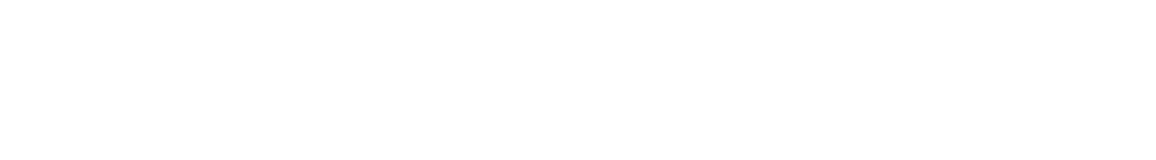
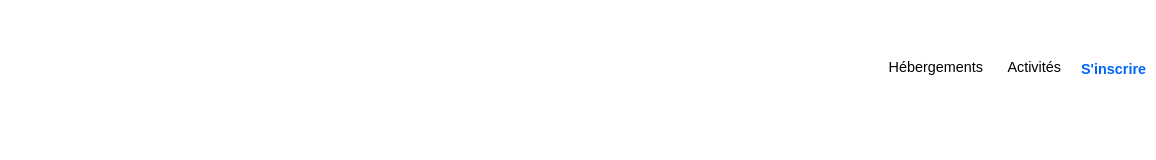
Before and after one commit to EdoBat01/BatumboEdouard_2_270821, a plain HTML site: page index.html in a window 1280 px wide. Shown: the full height of the page, 124-1280 px from the left. Drawn offline with Linux system fonts and the light colour scheme; a web font is replaced by a local one.

Commit message:
--- Auto-Git Commit ---

```diff
--- a/index.html
+++ b/index.html
@@ -17,3 +17,9 @@
                     width="120px"
                     Height="50 px" />
                 </div>
+                <nav>
+                    <div class="hebergements-activites">
+                        <a class="headernavlink" href="#hebergement">Hébergements</a>
+                        <a class="headernavlink" href="#Activités_à_Marseille">Activités</a>
+                    </div>
+                    <a class="headersignup" href="#">S'inscrire</a>
```
